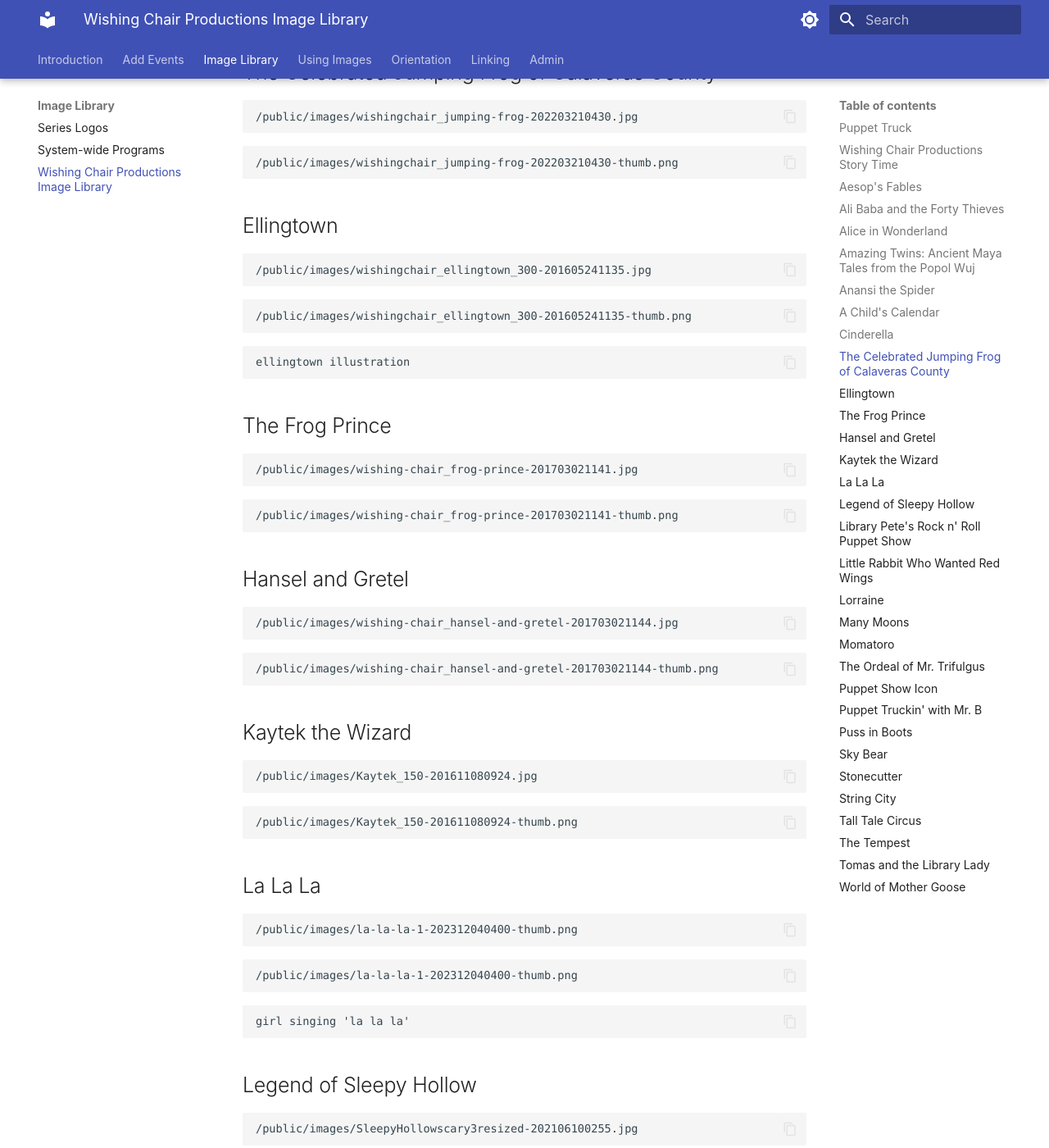
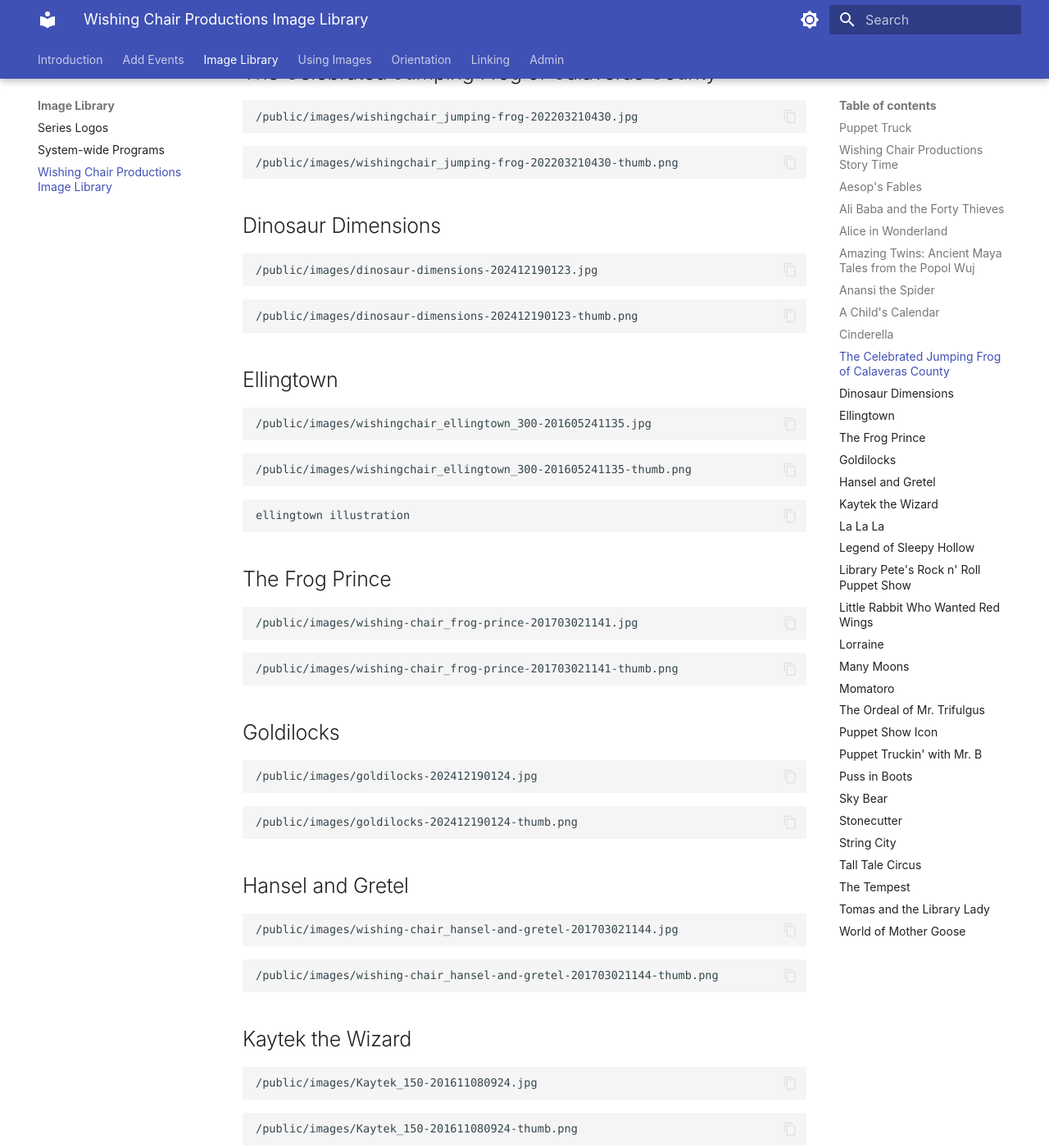
Before and after one commit to Nashville-Public-Library/bedework-docs, an MkDocs documentation site: the page built from docs/image-library/wishing-chair-image-library.md, in a window 1280 px wide and 1400 px high, scrolled down 2020 px. Shown: the whole window at 82% size. Built offline with MkDocs 1.6.1 and Material for MkDocs 9.7.7, drawn with Linux system fonts in a browser that asks for light colours.

Commit message:
update wishing chair images

````diff
--- a/docs/image-library/wishing-chair-image-library.md
+++ b/docs/image-library/wishing-chair-image-library.md
@@ -112,6 +112,16 @@ anansi
 /public/images/wishingchair_jumping-frog-202203210430-thumb.png
 ```
 
+## Dinosaur Dimensions
+
+```text
+/public/images/dinosaur-dimensions-202412190123.jpg
+```
+
+```text
+/public/images/dinosaur-dimensions-202412190123-thumb.png
+```
+
 ## Ellingtown
 
 ```text
@@ -134,6 +144,16 @@ ellingtown illustration
 
 ```text
 /public/images/wishing-chair_frog-prince-201703021141-thumb.png
+```
+
+## Goldilocks
+
+```text
+/public/images/goldilocks-202412190124.jpg
+```
+
+```text
+/public/images/goldilocks-202412190124-thumb.png
 ```
 
 ## Hansel and Gretel
````
